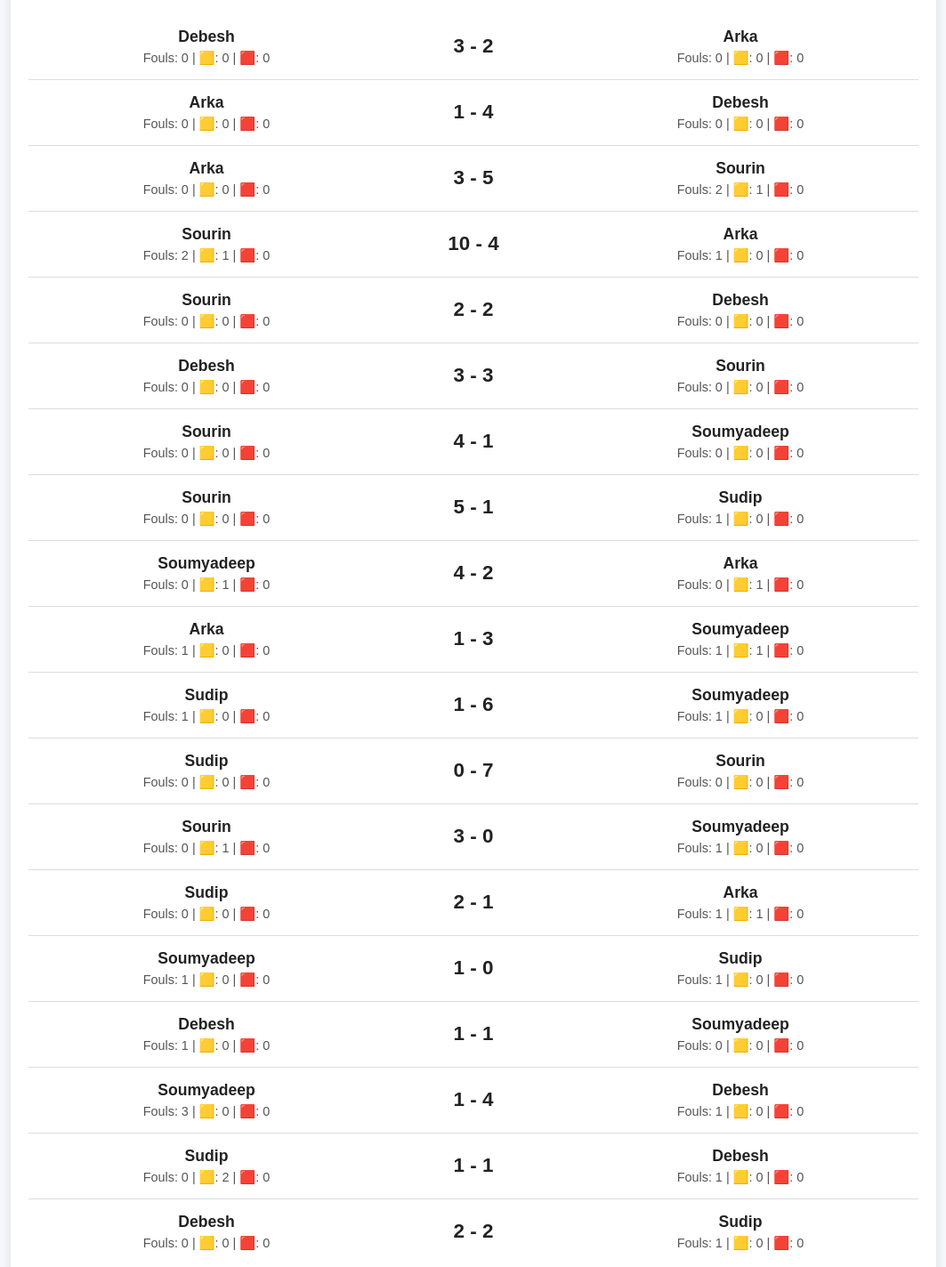
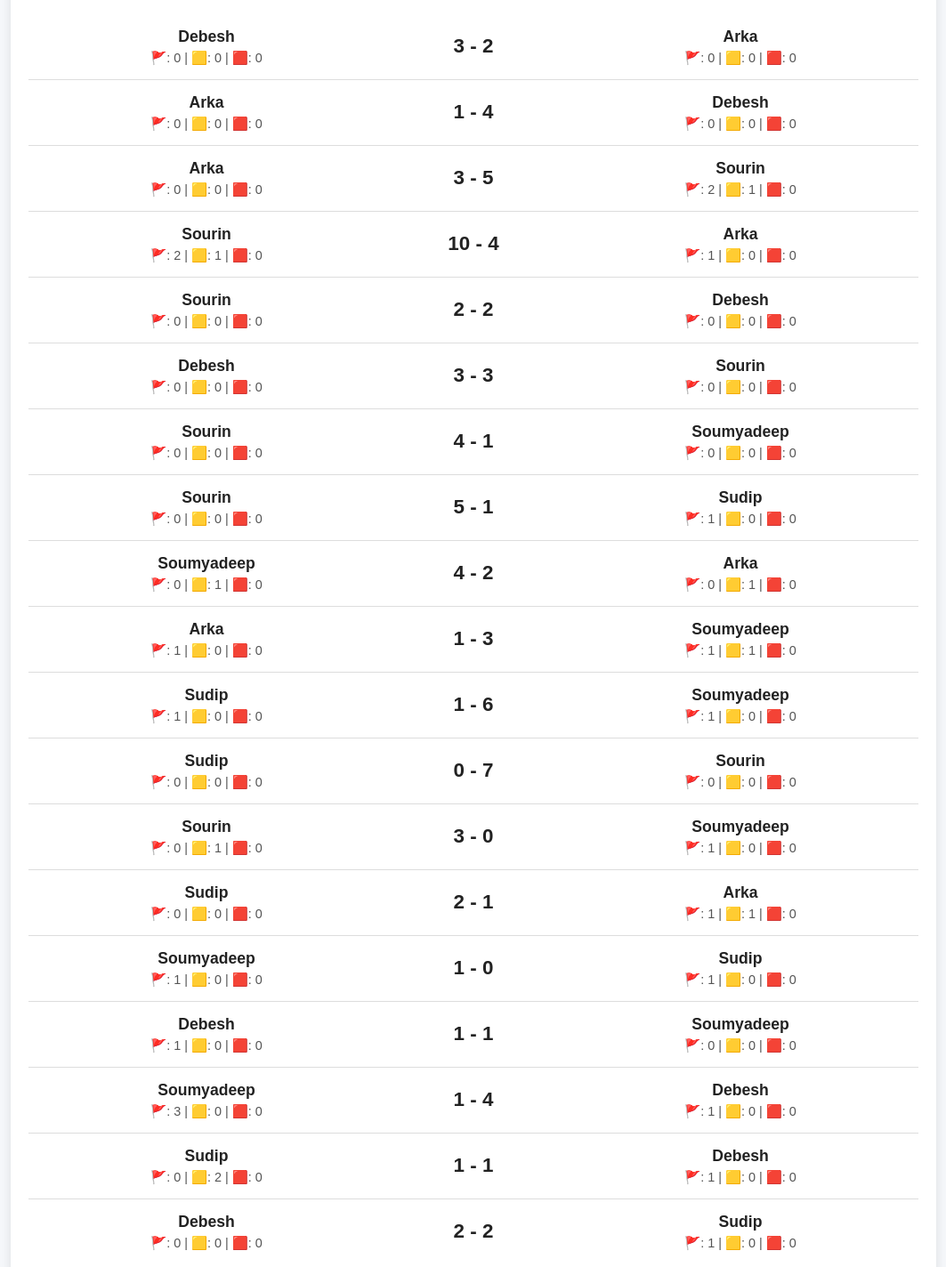
Before and after one commit to SoumyadeepB2001/rtb_league, a plain HTML site: page index.html in a window 1280 px wide. Shown: the part 280-1704 px from the top of the page at 89% size, without its empty margins (108-1171 px from the left). Drawn offline with Linux system fonts and the light colour scheme.

Commit message:
Update index.html

```diff
--- a/index.html
+++ b/index.html
@@ -4,7 +4,7 @@
 <head>
     <meta charset="UTF-8">
     <meta name="viewport" content="width=device-width, initial-scale=1.0">
-    <title>Football League</title>
+    <title>EFootball League</title>
     <link rel="stylesheet" href="style.css">
 </head>
 
@@ -23,12 +23,12 @@
         <div class="match">
             <div class="team">
                 <div class="name">Debesh</div>
-                <div class="stats">Fouls: 0 | 🟨: 0 | 🟥: 0</div>
+                <div class="stats">🚩: 0 | 🟨: 0 | 🟥: 0</div>
             </div>
             <div class="score">3 - 2</div>
             <div class="team right">
                 <div class="name">Arka</div>
-                <div class="stats">Fouls: 0 | 🟨: 0 | 🟥: 0</div>
+                <div class="stats">🚩: 0 | 🟨: 0 | 🟥: 0</div>
             </div>
         </div>
 
@@ -36,12 +36,12 @@
         <div class="match">
             <div class="team">
                 <div class="name">Arka</div>
-                <div class="stats">Fouls: 0 | 🟨: 0 | 🟥: 0</div>
+                <div class="stats">🚩: 0 | 🟨: 0 | 🟥: 0</div>
             </div>
             <div class="score">1 - 4</div>
             <div class="team right">
                 <div class="name">Debesh</div>
-                <div class="stats">Fouls: 0 | 🟨: 0 | 🟥: 0</div>
+                <div class="stats">🚩: 0 | 🟨: 0 | 🟥: 0</div>
             </div>
         </div>
 
@@ -49,12 +49,12 @@
         <div class="match">
             <div class="team">
                 <div class="name">Arka</div>
-                <div class="stats">Fouls: 0 | 🟨: 0 | 🟥: 0</div>
+                <div class="stats">🚩: 0 | 🟨: 0 | 🟥: 0</div>
             </div>
             <div class="score">3 - 5</div>
             <div class="team right">
                 <div class="name">Sourin</div>
-                <div class="stats">Fouls: 2 | 🟨: 1 | 🟥: 0</div>
+                <div class="stats">🚩: 2 | 🟨: 1 | 🟥: 0</div>
             </div>
         </div>
 
@@ -62,12 +62,12 @@
         <div class="match">
             <div class="team">
                 <div class="name">Sourin</div>
-                <div class="stats">Fouls: 2 | 🟨: 1 | 🟥: 0</div>
+                <div class="stats">🚩: 2 | 🟨: 1 | 🟥: 0</div>
             </div>
             <div class="score">10 - 4</div>
             <div class="team right">
                 <div class="name">Arka</div>
-                <div class="stats">Fouls: 1 | 🟨: 0 | 🟥: 0</div>
+                <div class="stats">🚩: 1 | 🟨: 0 | 🟥: 0</div>
             </div>
         </div>
 
@@ -75,12 +75,12 @@
         <div class="match">
             <div class="team">
                 <div class="name">Sourin</div>
-                <div class="stats">Fouls: 0 | 🟨: 0 | 🟥: 0</div>
+                <div class="stats">🚩: 0 | 🟨: 0 | 🟥: 0</div>
             </div>
             <div class="score">2 - 2</div>
             <div class="team right">
                 <div class="name">Debesh</div>
-                <div class="stats">Fouls: 0 | 🟨: 0 | 🟥: 0</div>
+                <div class="stats">🚩: 0 | 🟨: 0 | 🟥: 0</div>
             </div>
         </div>
 
@@ -88,12 +88,12 @@
         <div class="match">
             <div class="team">
                 <div class="name">Debesh</div>
-                <div class="stats">Fouls: 0 | 🟨: 0 | 🟥: 0</div>
+                <div class="stats">🚩: 0 | 🟨: 0 | 🟥: 0</div>
             </div>
             <div class="score">3 - 3</div>
             <div class="team right">
                 <div class="name">Sourin</div>
-                <div class="stats">Fouls: 0 | 🟨: 0 | 🟥: 0</div>
+                <div class="stats">🚩: 0 | 🟨: 0 | 🟥: 0</div>
             </div>
         </div>
 
@@ -101,12 +101,12 @@
         <div class="match">
             <div class="team">
                 <div class="name">Sourin</div>
-                <div class="stats">Fouls: 0 | 🟨: 0 | 🟥: 0</div>
+                <div class="stats">🚩: 0 | 🟨: 0 | 🟥: 0</div>
             </div>
             <div class="score">4 - 1</div>
             <div class="team right">
                 <div class="name">Soumyadeep</div>
-                <div class="stats">Fouls: 0 | 🟨: 0 | 🟥: 0</div>
+                <div class="stats">🚩: 0 | 🟨: 0 | 🟥: 0</div>
             </div>
         </div>
 
@@ -114,12 +114,12 @@
         <div class="match">
             <div class="team">
                 <div class="name">Sourin</div>
-                <div class="stats">Fouls: 0 | 🟨: 0 | 🟥: 0</div>
+                <div class="stats">🚩: 0 | 🟨: 0 | 🟥: 0</div>
             </div>
             <div class="score">5 - 1</div>
             <div class="team right">
                 <div class="name">Sudip</div>
-                <div class="stats">Fouls: 1 | 🟨: 0 | 🟥: 0</div>
+                <div class="stats">🚩: 1 | 🟨: 0 | 🟥: 0</div>
             </div>
         </div>
 
@@ -127,12 +127,12 @@
         <div class="match">
             <div class="team">
                 <div class="name">Soumyadeep</div>
-                <div class="stats">Fouls: 0 | 🟨: 1 | 🟥: 0</div>
+                <div class="stats">🚩: 0 | 🟨: 1 | 🟥: 0</div>
             </div>
             <div class="score">4 - 2</div>
             <div class="team right">
                 <div class="name">Arka</div>
-                <div class="stats">Fouls: 0 | 🟨: 1 | 🟥: 0</div>
+                <div class="stats">🚩: 0 | 🟨: 1 | 🟥: 0</div>
             </div>
         </div>
 
@@ -140,12 +140,12 @@
         <div class="match">
             <div class="team">
                 <div class="name">Arka</div>
-                <div class="stats">Fouls: 1 | 🟨: 0 | 🟥: 0</div>
+                <div class="stats">🚩: 1 | 🟨: 0 | 🟥: 0</div>
             </div>
             <div class="score">1 - 3</div>
             <div class="team right">
                 <div class="name">Soumyadeep</div>
-                <div class="stats">Fouls: 1 | 🟨: 1 | 🟥: 0</div>
+                <div class="stats">🚩: 1 | 🟨: 1 | 🟥: 0</div>
             </div>
         </div>
 
@@ -153,12 +153,12 @@
         <div class="match">
             <div class="team">
                 <div class="name">Sudip</div>
-                <div class="stats">Fouls: 1 | 🟨: 0 | 🟥: 0</div>
+                <div class="stats">🚩: 1 | 🟨: 0 | 🟥: 0</div>
             </div>
             <div class="score">1 - 6</div>
             <div class="team right">
                 <div class="name">Soumyadeep</div>
-                <div class="stats">Fouls: 1 | 🟨: 0 | 🟥: 0</div>
+                <div class="stats">🚩: 1 | 🟨: 0 | 🟥: 0</div>
             </div>
         </div>
 
@@ -166,12 +166,12 @@
         <div class="match">
             <div class="team">
                 <div class="name">Sudip</div>
-                <div class="stats">Fouls: 0 | 🟨: 0 | 🟥: 0</div>
+                <div class="stats">🚩: 0 | 🟨: 0 | 🟥: 0</div>
             </div>
             <div class="score">0 - 7</div>
             <div class="team right">
                 <div class="name">Sourin</div>
-                <div class="stats">Fouls: 0 | 🟨: 0 | 🟥: 0</div>
+                <div class="stats">🚩: 0 | 🟨: 0 | 🟥: 0</div>
             </div>
         </div>
 
@@ -179,12 +179,12 @@
         <div class="match">
             <div class="team">
                 <div class="name">Sourin</div>
-                <div class="stats">Fouls: 0 | 🟨: 1 | 🟥: 0</div>
+                <div class="stats">🚩: 0 | 🟨: 1 | 🟥: 0</div>
             </div>
             <div class="score">3 - 0</div>
             <div class="team right">
                 <div class="name">Soumyadeep</div>
-                <div class="stats">Fouls: 1 | 🟨: 0 | 🟥: 0</div>
+                <div class="stats">🚩: 1 | 🟨: 0 | 🟥: 0</div>
             </div>
         </div>
 
@@ -192,12 +192,12 @@
         <div class="match">
             <div class="team">
                 <div class="name">Sudip</div>
-                <div class="stats">Fouls: 0 | 🟨: 0 | 🟥: 0</div>
+                <div class="stats">🚩: 0 | 🟨: 0 | 🟥: 0</div>
             </div>
             <div class="score">2 - 1</div>
             <div class="team right">
                 <div class="name">Arka</div>
-                <div class="stats">Fouls: 1 | 🟨: 1 | 🟥: 0</div>
+                <div class="stats">🚩: 1 | 🟨: 1 | 🟥: 0</div>
             </div>
         </div>
 
@@ -205,12 +205,12 @@
         <div class="match">
             <div class="team">
                 <div class="name">Soumyadeep</div>
-                <div class="stats">Fouls: 1 | 🟨: 0 | 🟥: 0</div>
+                <div class="stats">🚩: 1 | 🟨: 0 | 🟥: 0</div>
             </div>
             <div class="score">1 - 0</div>
             <div class="team right">
                 <div class="name">Sudip</div>
-                <div class="stats">Fouls: 1 | 🟨: 0 | 🟥: 0</div>
+                <div class="stats">🚩: 1 | 🟨: 0 | 🟥: 0</div>
             </div>
         </div>
 
@@ -218,12 +218,12 @@
         <div class="match">
             <div class="team">
                 <div class="name">Debesh</div>
-                <div class="stats">Fouls: 1 | 🟨: 0 | 🟥: 0</div>
+                <div class="stats">🚩: 1 | 🟨: 0 | 🟥: 0</div>
             </div>
             <div class="score">1 - 1</div>
             <div class="team right">
                 <div class="name">Soumyadeep</div>
-                <div class="stats">Fouls: 0 | 🟨: 0 | 🟥: 0</div>
+                <div class="stats">🚩: 0 | 🟨: 0 | 🟥: 0</div>
             </div>
         </div>
 
@@ -231,12 +231,12 @@
         <div class="match">
             <div class="team">
                 <div class="name">Soumyadeep</div>
-                <div class="stats">Fouls: 3 | 🟨: 0 | 🟥: 0</div>
+                <div class="stats">🚩: 3 | 🟨: 0 | 🟥: 0</div>
             </div>
             <div class="score">1 - 4</div>
             <div class="team right">
                 <div class="name">Debesh</div>
-                <div class="stats">Fouls: 1 | 🟨: 0 | 🟥: 0</div>
+                <div class="stats">🚩: 1 | 🟨: 0 | 🟥: 0</div>
             </div>
         </div>
 
@@ -244,12 +244,12 @@
         <div class="match">
             <div class="team">
                 <div class="name">Sudip</div>
-                <div class="stats">Fouls: 0 | 🟨: 2 | 🟥: 0</div>
+                <div class="stats">🚩: 0 | 🟨: 2 | 🟥: 0</div>
             </div>
             <div class="score">1 - 1</div>
             <div class="team right">
                 <div class="name">Debesh</div>
-                <div class="stats">Fouls: 1 | 🟨: 0 | 🟥: 0</div>
+                <div class="stats">🚩: 1 | 🟨: 0 | 🟥: 0</div>
             </div>
         </div>
 
@@ -257,12 +257,12 @@
         <div class="match">
             <div class="team">
                 <div class="name">Debesh</div>
-                <div class="stats">Fouls: 0 | 🟨: 0 | 🟥: 0</div>
+                <div class="stats">🚩: 0 | 🟨: 0 | 🟥: 0</div>
             </div>
             <div class="score">2 - 2</div>
             <div class="team right">
                 <div class="name">Sudip</div>
-                <div class="stats">Fouls: 1 | 🟨: 0 | 🟥: 0</div>
+                <div class="stats">🚩: 1 | 🟨: 0 | 🟥: 0</div>
             </div>
         </div>
 
@@ -410,4 +410,5 @@
 
 </body>
 
+
 </html>
```
